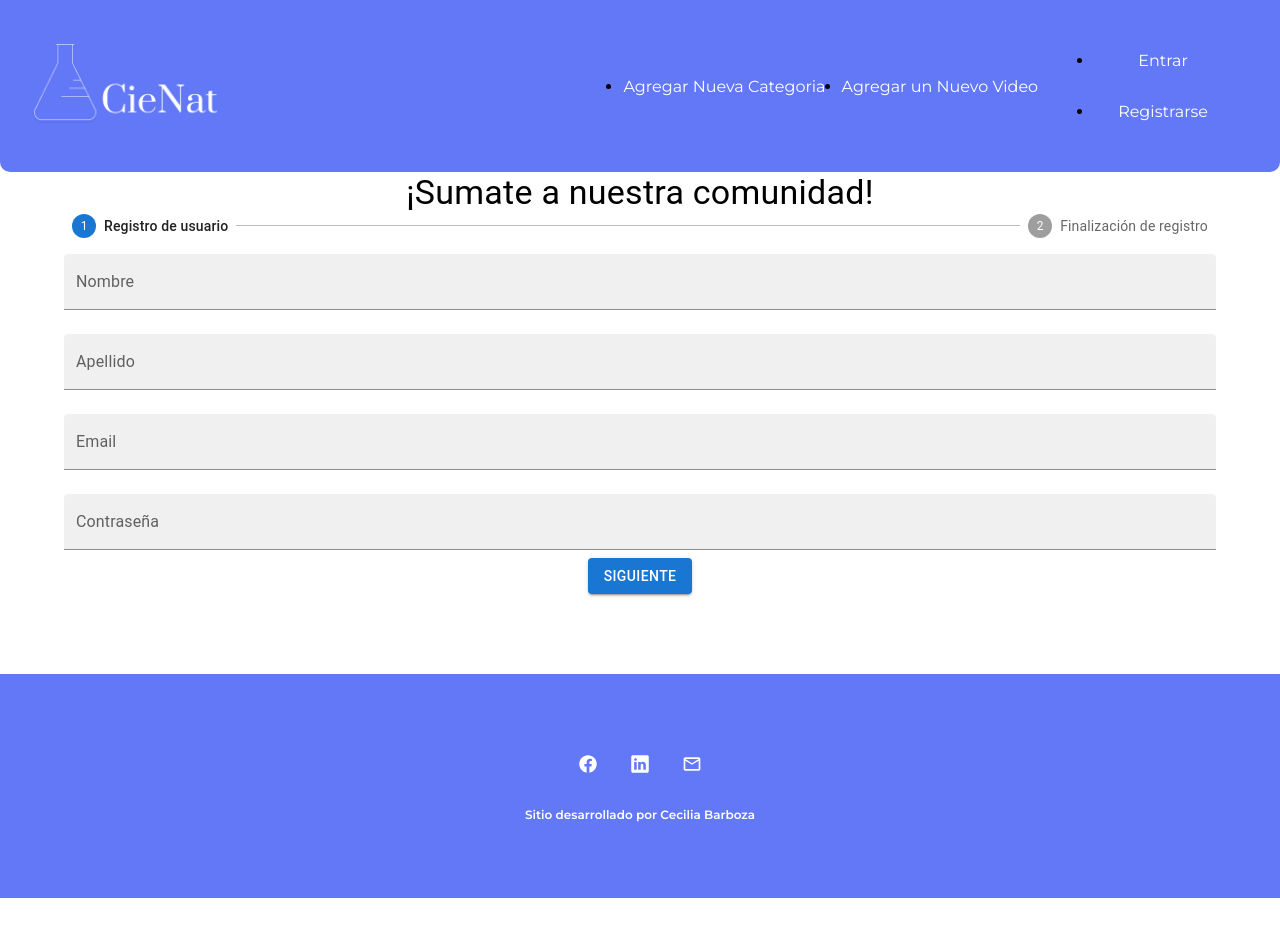
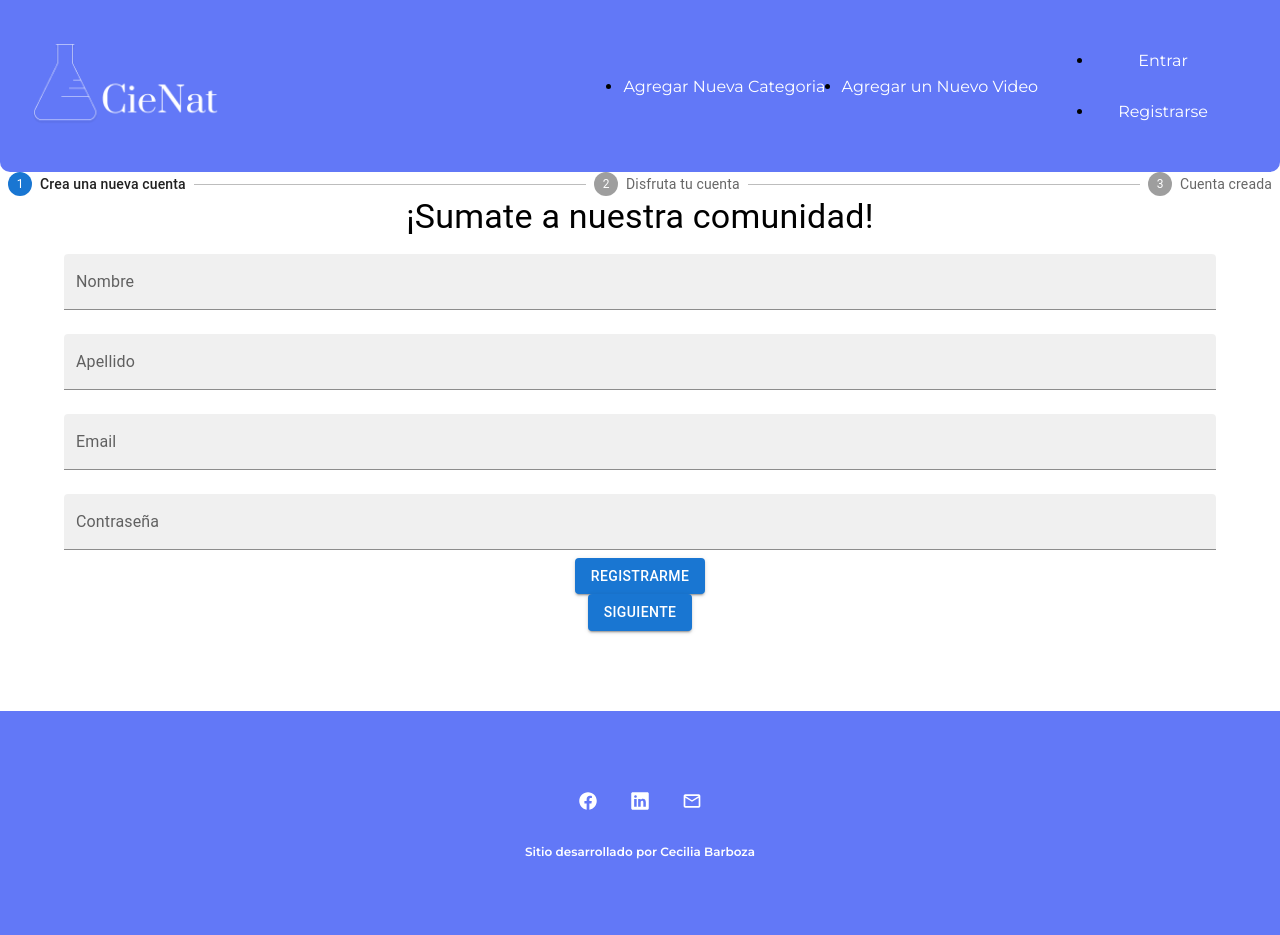
Before and after one commit to barbozacecilia/cienat, a React (Create React App) app: page /sign-up in a window 1280 px wide. Before the commit the page ends 898 px from the top, so only its background shows below. Built offline with nearby package versions, Linux system fonts and the light colour scheme; data requests are answered from the project's data file.

Commit message:
refactor(SignUp): Create a new component and modify step component

```diff
--- a/src/App.js
+++ b/src/App.js
@@ -14,6 +14,7 @@ import VideoInfo from './components/Video/VideoInfo';
 import FormSignUp from './components/FormSignUp';
 import FormLogIn from './components/FormLogIn';
 import { AuthProvider } from './context/AuthContext';
+import StepperSingUp from './components/SignUp';
 function App() {
   const [showForm, setShowForm]= useState(false)
 
@@ -166,7 +167,7 @@ const deleteVideo = (id) =>{
         }/>
         <Route path='videos/:id' element={<VideoInfo/>}/>
         <Route path='/log-in' element={<FormLogIn/>}/>
-        <Route path='/sign-up' element={<FormSignUp handleSubmit={handleSubmit} />}/>
+        <Route path='/sign-up' element={<StepperSingUp handleSubmit={handleSubmit} />}/>
       </Routes>
 
     </Router>
--- a/src/components/FormSignUp/CompleteForm.js
+++ b/src/components/FormSignUp/CompleteForm.js
@@ -21,7 +21,6 @@ const Complete = (props) => {
         flexDirection: "column",
       }}
     >
-      <Typography variant="h4">¡Gracias por tu registro!</Typography>
       <h1>Gracias por tu registro {updateStep}</h1>
       <Img src="/img/cienat-logo.png" />
     </Box>
--- a/src/components/FormSignUp/index.jsx
+++ b/src/components/FormSignUp/index.jsx
@@ -1,4 +1,4 @@
-import { useState, useContext, useEffect } from "react";
+import { useState, useContext } from "react";
 //mui
 import Container from '@mui/material/Container';
 import Typography from "@mui/material/Typography";
@@ -9,7 +9,6 @@ import { FormSpace } from "./styles";
 import Step from "../Step";
 //components
 import Complete from "./CompleteForm";
-import StepperComponen from "../Stepper";
 
 //Auth
 //import { useAuth } from "../../context/AuthContext";
@@ -17,15 +16,14 @@ import StepperComponen from "../Stepper";
 import { createUserWithEmailAndPassword } from "firebase/auth";
 
 //Firebase db users
-import { setDoc , doc, updateDoc} from "firebase/firestore";
+import { setDoc , doc} from "firebase/firestore";
 import { db, auth } from "../../firebase/firebase.config";
 //validations
 import {verifyEmail, verifyPassword, verifyName,verifyLastName} from "./validation"
 
-//REVISAR EL TEXTHELPER//
 
 
-function FormSignUp (props){
+function FormSignUp (){
     const [step, setStep]= useState(0);
 
     /**Auth */
@@ -44,8 +42,6 @@ function FormSignUp (props){
        await createUserWithEmailAndPassword(auth, email.value, password.value);
         const user = auth.currentUser;
         console.log("User:", user);
-          let newStep = step + 1;
-          setStep(newStep);
           //const refUser = doc(db,"users", user.id)
           if(user){
             // Add a new document in collection "users"
@@ -63,20 +59,15 @@ function FormSignUp (props){
       const onSubmitNext =()=>{
 
       }
-
+/**
     const updateStep =(stepNumber)=>{
       console.log("actualizar paso", stepNumber)
       setStep(stepNumber)
     }
-/**    const handleSubmit = (signUpData) =>{
+   const handleSubmit = (signUpData) =>{
       console.log('signUpDataPersonalDataForm:', signUpData)
     } */
 
-
-    const steps ={
-      0: <UserForm updateStep={updateStep}/>,
-      1: <Complete updateStep={updateStep}/>
-    };
 
     const handleChangeFistName = (e) =>{
       const value = e.target.value
@@ -90,23 +81,15 @@ function FormSignUp (props){
       setLName({value, valid})
     }
 
-    const handleChangePassword = (e, position, currentStep, validator) =>{
+    const handleChangePassword = (e) =>{
       const value = e.target.value
-      const valid = validator(value)
-      console.log(value)
-      console.log(valid)
-      console.log(position,"position")
-      console.log(currentStep, "currentStep")
-      console.log(validator, "validator")
+      const valid = verifyPassword(value)
       setPassword({value:value , valid: valid})
     }
 
-    const handleChangeEmail = (e, position, currentStep, validator) =>{
+    const handleChangeEmail = (e ) =>{
       const value = e.target.value
-      const valid = validator(value)
-      console.log(position,"position")
-      console.log(currentStep, "currentStep")
-      console.log(validator, "validator")
+      const valid = verifyEmail(value)
       setEmail({value:value, valid: valid})
     }
 
@@ -120,7 +103,6 @@ function FormSignUp (props){
             valid: fName.valid,
             onChange: handleChangeFistName,
             helperText:"Debe tener más de dos valores",
-            validator: verifyName ,
           },
           {
             label: "Apellido",
@@ -129,7 +111,6 @@ function FormSignUp (props){
             valid: lName.valid,
             onChange: handleChangeLastName,
             helperText:"Debe tener más de dos valores",
-            validator: verifyLastName ,
           },
           {
             label: "Email",
@@ -138,7 +119,6 @@ function FormSignUp (props){
             valid:email.valid,
             onChange: handleChangeEmail,
             helperText:"ingresa un correo válido",
-            validator: verifyEmail ,
           },
           {
             label: "Contraseña",
@@ -147,18 +127,13 @@ function FormSignUp (props){
             valid: password.valid,
             onChange: handleChangePassword,
             helperText:"ingresa una contraseña valida",
-            validator: verifyPassword ,
           },
 
         ],
-        buttonText: "Siguiente",
+        buttonText: "Registrarme",
         onSubmit
       },
-      1: {
-          buttonText: "Siguiente",
-           onSubmitNext
 
-        }
     }
 
 
@@ -166,7 +141,6 @@ function FormSignUp (props){
         <Container maxWidth="lg">
             <Typography variant="h4" align="center">¡Sumate a nuestra comunidad!</Typography >
             <FormSpace>
-              { step < 1 && <StepperComponen step={step}/>}
               <Step data={stepsFlow[step]} step={step}/>
             </FormSpace>
         </Container>
--- /dev/null
+++ b/src/components/SignUp/InfoSignUp.js
@@ -0,0 +1,12 @@
+import React from "react";
+
+
+const InfoSignUp =()=>{
+    return(
+        <div>
+            <h1>Informacion sobre el registro</h1>
+        </div>
+    )
+}
+
+export default InfoSignUp
--- /dev/null
+++ b/src/components/SignUp/index.js
@@ -0,0 +1,81 @@
+import { useState } from 'react';
+import Box from '@mui/material/Box';
+import Stepper from '@mui/material/Stepper';
+import Step from '@mui/material/Step';
+import StepLabel from '@mui/material/StepLabel';
+import { Button } from "@mui/material";
+import Typography from '@mui/material/Typography';
+import Complete from '../FormSignUp/CompleteForm';
+import InfoSignUp from './InfoSignUp';
+import FormSignUp from '../FormSignUp/index'
+
+const steps = ['Crea una nueva cuenta', 'Disfruta tu cuenta', 'Cuenta creada'];
+
+
+function getStepContent(stepIndex, setActiveStep) {
+  switch (stepIndex) {
+    case 0:
+      return <FormSignUp setActiveStep={setActiveStep} />
+    case 1:
+      return <InfoSignUp setActiveStep={setActiveStep} />
+    case 2:
+      return <Complete setActiveStep={setActiveStep} />
+    default:
+      return null
+  }
+}
+
+function StepperSingUp() {
+  const [activeStep, setActiveStep] = useState(0);
+
+
+
+  const handleReset = () => {
+    setActiveStep(0);
+  };
+
+  const handleStep = (step) => () => {
+    setActiveStep(step)
+  };
+
+
+  return (
+    <Box sx={{ width: '100%' }}>
+      <Stepper activeStep={activeStep}>
+        {steps.map((label, index) => {
+          return (
+            <Step key={label} >
+              <StepLabel >{label}</StepLabel>
+
+            </Step>
+          );
+        })}
+      </Stepper>
+      <div>{getStepContent(activeStep, setActiveStep)}</div>
+
+      {activeStep === steps.length ? (
+        <>
+          <Typography sx={{ mt: 2, mb: 1 }}>
+            Tu cuenta ha sido creada
+          </Typography>
+          <Box sx={{ flex: '1 1 auto' }} />
+          <Button onClick={handleReset}>Crea otra cuenta</Button>
+        </>
+      ) : (
+        <>
+          <Button
+            variant="contained"
+            type="submit"
+            onClick={handleStep(activeStep + 1)}
+          >{activeStep === steps.length - 1 ? 'Finaliza' : 'Siguiente'}
+          </Button>
+
+        </>
+      )}
+
+    </Box>
+  );
+}
+
+
+export default StepperSingUp;
--- a/src/components/Step/index.js
+++ b/src/components/Step/index.js
@@ -18,7 +18,7 @@ function Step(props) {
 
       {
         inputs.map((input, i) => {
-          const { label, type, value, valid, onChange, helperText, validator } = input
+          const { label, type, value, valid, onChange, helperText } = input
           return (
             <TextField
               key={i}
@@ -29,7 +29,7 @@ function Step(props) {
               fullWidth
               helperText={valid === false ? helperText : ''}
               error={valid === false}
-              onChange={(element) => onChange(element, i, step, validator)}
+              onChange={(element) => onChange(element, i, step)}
               value={value}
             />
 
```
Also changed, not shown: src/components/Video/db.json (added, +19 -0 lines).
